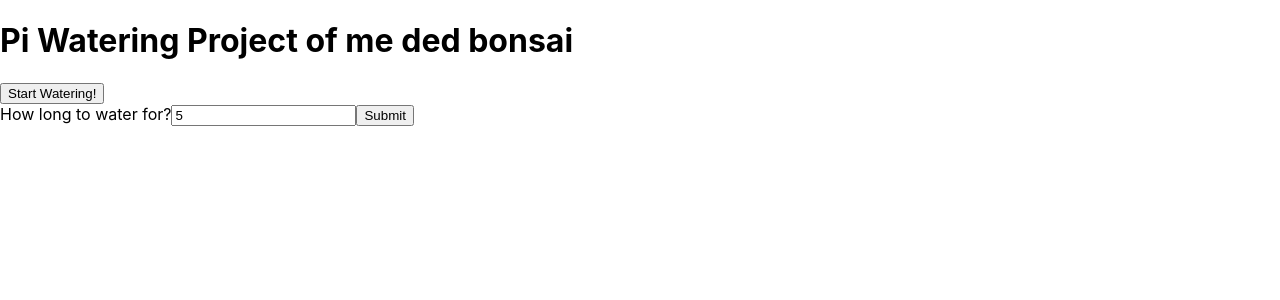
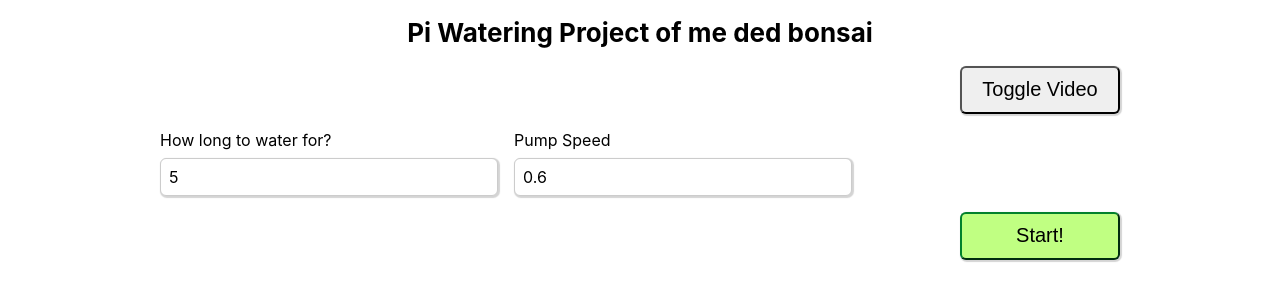
Before and after one commit to bartoszs321/pi-plant-watering, a React (Create React App) app in the folder src/frontend/pi-plant-watering/: page / in a window 1280 px wide. Shown: the top 300 px of the page. Built offline with nearby package versions, Linux system fonts and the light colour scheme; no server answers.

Commit message:
Add video feed, watering control and styling

```diff
--- a/src/frontend/pi-plant-watering/package.json
+++ b/src/frontend/pi-plant-watering/package.json
@@ -34,5 +34,9 @@
       "last 1 firefox version",
       "last 1 safari version"
     ]
+  },
+  "devDependencies": {
+    "@types/video.js": "^7.3.51",
+    "video.js": "^8.0.4"
   }
 }
--- a/src/frontend/pi-plant-watering/src/App.css
+++ b/src/frontend/pi-plant-watering/src/App.css
@@ -1,38 +1,24 @@
 .App {
   text-align: center;
-}
-
-.App-logo {
-  height: 40vmin;
-  pointer-events: none;
-}
-
-@media (prefers-reduced-motion: no-preference) {
-  .App-logo {
-    animation: App-logo-spin infinite 20s linear;
-  }
+  padding-left: 10rem;
+  padding-right: 10rem;
 }
 
 .App-header {
-  background-color: #282c34;
-  min-height: 100vh;
   display: flex;
   flex-direction: column;
   align-items: center;
   justify-content: center;
   font-size: calc(10px + 2vmin);
-  color: white;
 }
 
-.App-link {
-  color: #61dafb;
+button {
+  border-radius: 6px;
+  box-shadow: 1px 1px 1px 1px rgb(212, 212, 212);
+
 }
 
-@keyframes App-logo-spin {
-  from {
-    transform: rotate(0deg);
-  }
-  to {
-    transform: rotate(360deg);
-  }
+input {
+  box-shadow: 1px 1px 1px 1px rgb(212, 212, 212);
+
 }
--- a/src/frontend/pi-plant-watering/src/App.js
+++ b/src/frontend/pi-plant-watering/src/App.js
@@ -1,39 +1,17 @@
-import logo from './logo.svg';
-import './App.css';
-import React, { useState } from 'react';
+import logo from "./logo.svg";
+import "./App.css";
+import React, { useState } from "react";
+import CustomWateringForm from "./Components/CustomWateringForm";
+import CameraFeed from "./Components/CameraFeed";
 
 const App = () => {
-  const address = process.env.REACT_APP_BACKEND_ADDRESS;
-
-  const [duration, setDuration] = useState(5);
-
-  const startWateringHandler = async () => {
-    const response = await fetch(address + '/watering/start/fast')
-  }
-  console.log(duration)
-
-  const changeDurationHandler = (event) => {
-    setDuration(event.target.value);
-  }
-
-  const handleSubmit = async () => {
-    const response = await fetch(address + `/watering/start/${duration}`)
-  }
   return (
-    <>
-      <h1>Pi Watering Project of me ded bonsai</h1>
-      <button onClick={startWateringHandler}>Start Watering!</button>
-      <form onSubmit={handleSubmit}>
-        <label>How long to water for?
-          <input
-            name="timeInput"
-            value={duration}
-            onChange={changeDurationHandler} />
-            <input type='submit'/>
-        </label>
-      </form>
-    </>
+    <div className="App">
+      <h1 className="App-header">Pi Watering Project of me ded bonsai</h1>
+      <CameraFeed />
+      <CustomWateringForm />
+    </div>
   );
-}
+};
 
 export default App;
--- /dev/null
+++ b/src/frontend/pi-plant-watering/src/Components/CameraFeed.css
@@ -0,0 +1,35 @@
+/* .container {
+  display: flex;
+  flex-wrap: wrap;
+  flex-direction:column;
+  max-width: max-content;
+  gap: 1rem;
+  margin-bottom: 1rem;
+} */
+
+.container {
+  display: flex;
+  flex-wrap: wrap;
+  flex-direction:column;
+  gap: 1rem;
+  margin-bottom: 1rem;
+}
+
+.container img {
+  max-width: max-content;
+}
+
+/* .container button {
+  max-width: max-content;
+} */
+
+.actionButton {
+  width: 10rem;
+  height: 3rem;
+  font-size: 20px;
+  align-self: end;
+}
+
+.actionButton:hover {
+  background-color: rgb(202, 202, 202);
+}
--- /dev/null
+++ b/src/frontend/pi-plant-watering/src/Components/CameraFeed.js
@@ -0,0 +1,32 @@
+import React, { useEffect, useRef, useState } from "react";
+import "./CameraFeed.css";
+import VideoFeed from "./VideoFeed";
+
+const CameraFeed = () => {
+  const [showVideo, setShowVideo] = useState(false);
+
+  const imageRef = useRef();
+
+  const toggleVideoHandler = () => {
+    if (showVideo) {
+      imageRef.current.src = "";
+    }
+    setShowVideo((oldState) => !oldState);
+  };
+
+  return (
+    <div className="container">
+      <button className="actionButton" onClick={toggleVideoHandler}>
+        Toggle Video
+      </button>
+      {showVideo && (
+        <img
+          src="http://192.168.0.83:8080/video"
+          ref={imageRef}
+        ></img>
+      )}
+    </div>
+  );
+};
+
+export default CameraFeed;
--- /dev/null
+++ b/src/frontend/pi-plant-watering/src/Components/CustomWateringForm.css
@@ -0,0 +1,37 @@
+.controls {
+  display: flex;
+  flex-wrap: wrap;
+  gap: 1rem;
+  margin-bottom: 1rem;
+  text-align: left;
+}
+
+.control label {
+  margin-bottom: 0.5rem;
+  display: block;
+}
+
+.control input {
+  font: inherit;
+  padding: 0.5rem;
+  border-radius: 6px;
+  border: 1px solid #ccc;
+  width: 20rem;
+  max-width: 100%;
+}
+
+.customWatering {
+  text-align: right;
+}
+
+.customWatering button {
+  width: 10rem;
+  height: 3rem;
+  font-size: 20px;
+  background-color: rgb(192, 255, 130);
+  border-color: rgb(2, 129, 44);
+}
+
+.customWatering button:hover {
+  background-color: rgb(116, 206, 25);
+}
--- /dev/null
+++ b/src/frontend/pi-plant-watering/src/Components/CustomWateringForm.js
@@ -0,0 +1,66 @@
+import React, { useState } from "react";
+
+import "./CustomWateringForm.css";
+
+const CustomWateringForm = () => {
+  const [duration, setDuration] = useState(5);
+  const [speed, setSpeed] = useState(0.6);
+
+  const handleSubmit = async (event) => {
+    event.preventDefault();
+    var body = {
+      duration: duration,
+      speed: speed,
+    };
+    const response = await fetch(
+      process.env.REACT_APP_BACKEND_ADDRESS + `/watering/start/${duration}`,
+      {
+        method: "POST",
+        headers: {
+          "Content-Type": "application/json",
+        },
+        body: JSON.stringify(body),
+      }
+    );
+  };
+
+  const durationChangeHandler = (event) => {
+    setDuration(event.target.value);
+  };
+
+  const speedChangeHandler = (event) => {
+    setSpeed(event.target.value);
+  };
+
+  return (
+    <form onSubmit={handleSubmit}>
+      <div className="controls">
+        <div className="control">
+          <label>How long to water for?</label>
+          <input
+            type="number"
+            min="0"
+            max="30"
+            value={duration}
+            onChange={durationChangeHandler}
+          />
+        </div>
+        <div className="control">
+          <label>Pump Speed</label>
+          <input
+            type="float"
+            min="0"
+            max="1"
+            value={speed}
+            onChange={speedChangeHandler}
+          />
+        </div>
+      </div>
+      <div className="customWatering">
+        <button type="submit">Start!</button>
+      </div>
+    </form>
+  );
+};
+
+export default CustomWateringForm;
--- /dev/null
+++ b/src/frontend/pi-plant-watering/src/Components/VideoFeed.js
@@ -0,0 +1,40 @@
+import { useRef, useEffect, useState } from "react";
+import videojs from "video.js";
+import "video.js/dist/video-js.css";
+
+const VideoFeed = ({ src }) => {
+  const videoRef = useRef(null);
+  const [player, setPlayer] = useState();
+
+  useEffect(() => {
+    // make sure Video.js player is only initialized once
+    if (!player) {
+      const videoElement = videoRef.current;
+      if (!videoElement) return;
+
+      setPlayer(
+        videojs(videoElement, {}, () => {
+          console.log("player is ready");
+        })
+      );
+    }
+  }, [videoRef]);
+
+  useEffect(() => {
+    return () => {
+      if (player) {
+        player.dispose();
+      }
+    };
+  }, [player]);
+
+  return (
+    <div>
+      <video className="video-js" ref={videoRef} controls>
+        <source src={src} type="application/x-mpegURL" />
+      </video>
+    </div>
+  );
+};
+
+export default VideoFeed;
```
Also changed, not shown: 1 other file (tests, documents, lock files or other folders).
